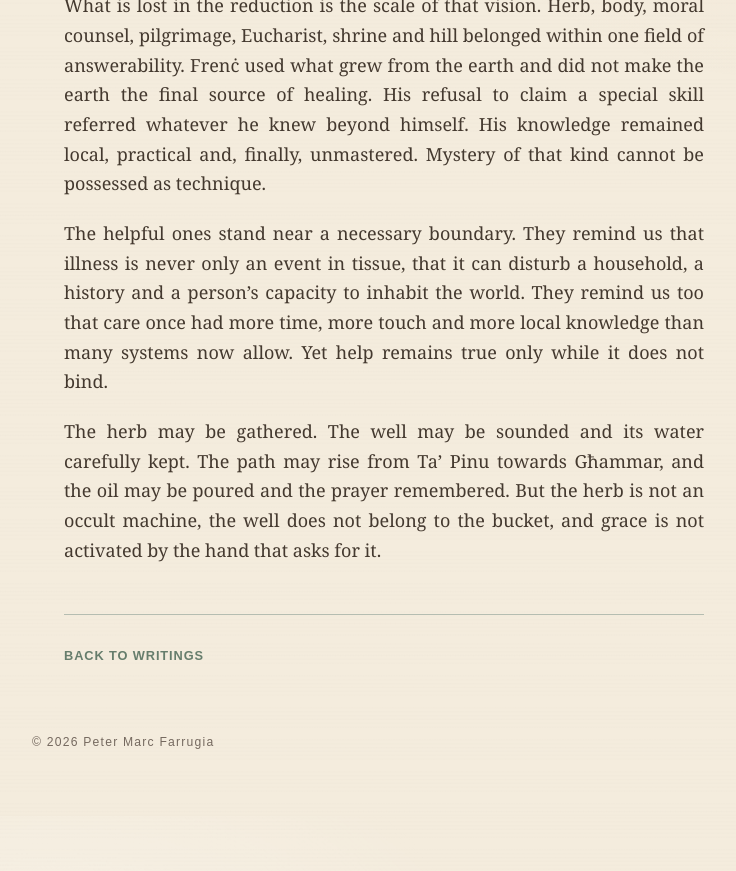
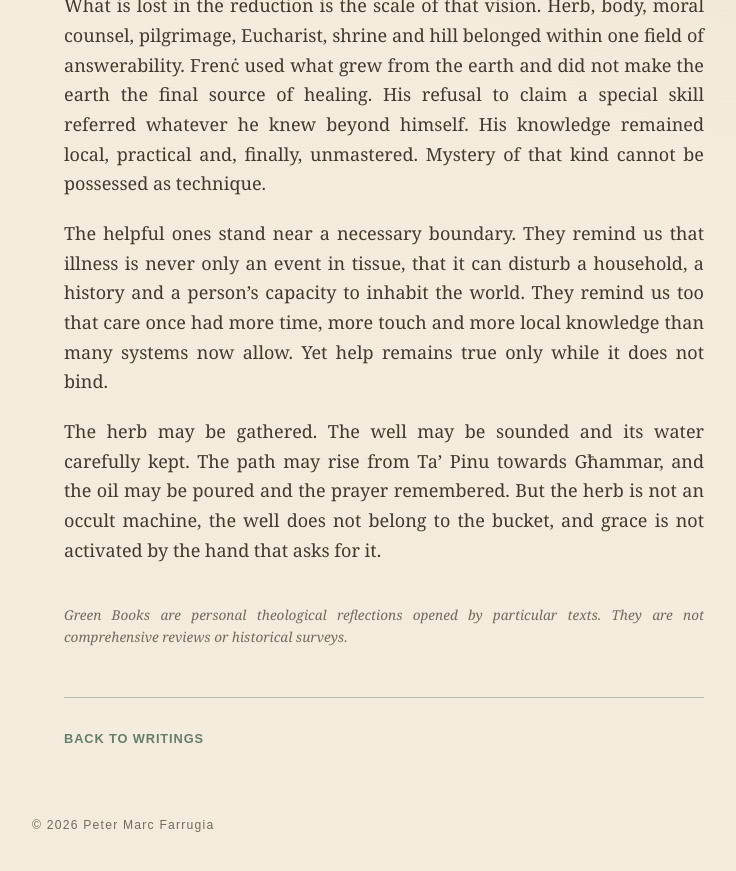
Before and after one commit to pytfarrugia-bit/pytfarrugia-bit.github.io, a Jekyll site: the page green-books-helpful-ones.html, which Jekyll copies as it is, in a window 1280 px wide and 900 px high, scrolled down 4546 px. Shown: the top 871 px of the window, without its empty margins (256-992 px from the left). Built offline with Jekyll 4.4.1, drawn with Linux system fonts in a browser that asks for light colours; before the commit the page ends 5362 px from its top, so only the background shows below that; some of the changed text lies outside the part shown.

Commit message:
Add Green Books series note and align navigation

```diff
--- a/green-books-helpful-ones.html
+++ b/green-books-helpful-ones.html
@@ -17,8 +17,8 @@
     <nav aria-label="Main navigation">
       <a href="bio.html">Bio</a>
       <a href="index.html#writings" aria-current="page">Writings</a>
+      <a href="index.html#publications">Publications</a>
       <a href="index.html#projects">Projects</a>
-      <a href="index.html#publications">Publications</a>
     </nav>
   </header>
 
@@ -70,6 +70,7 @@
       <p>The herb may be gathered. The well may be sounded and its water carefully kept. The path may rise from Ta’ Pinu towards Għammar, and the oil may be poured and the prayer remembered. But the herb is not an occult machine, the well does not belong to the bucket, and grace is not activated by the hand that asks for it.</p>
     </article>
 
+    <p style="margin:2.4rem 0 0;color:var(--muted);font-size:0.85rem;"><em>Green Books are personal theological reflections opened by particular texts. They are not comprehensive reviews or historical surveys.</em></p>
     <p class="page-return"><a href="index.html#writings">Back to Writings</a></p>
   </main>
 
```
